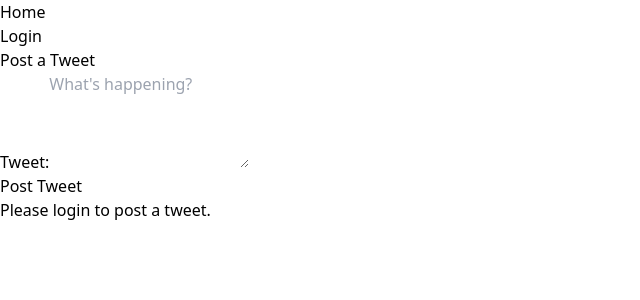
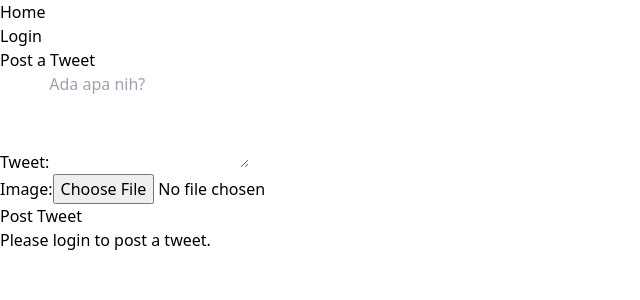
Before and after one commit to atseira/pac05b-twitter_clone_vue, a Vue app: page /post-tweet in a window 1280 px wide. Shown: the top 300 px of the page, without its empty margins (0-640 px from the left). Built offline with nearby package versions, Linux system fonts and the light colour scheme.

Commit message:
add upload picture feature

```diff
--- a/src/components/PostTweetForm.vue
+++ b/src/components/PostTweetForm.vue
@@ -11,11 +11,18 @@
         <div class="rounded-md shadow-sm">
           <div>
             <label for="content" class="sr-only">Tweet:</label>
-            <textarea id="content" v-model="content" rows="4" class="appearance-none rounded-none relative block w-full px-3 py-2 border border-gray-300 placeholder-gray-500 text-gray-900 rounded-md focus:outline-none focus:ring-indigo-500 focus:border-indigo-500 focus:z-10 sm:text-sm" placeholder="What's happening?"></textarea>
+            <textarea id="content" v-model="content" rows="4"
+              class="appearance-none rounded-none relative block w-full px-3 py-2 border border-gray-300 placeholder-gray-500 text-gray-900 rounded-md focus:outline-none focus:ring-indigo-500 focus:border-indigo-500 focus:z-10 sm:text-sm"
+              placeholder="Ada apa nih?"></textarea>
+          </div>
+          <div>
+            <label for="image" class="sr-only">Image:</label>
+            <input type="file" id="image" ref="image" class="mt-2">
           </div>
         </div>
         <div>
-          <button type="submit" :disabled="!userStore.user" class="w-full flex justify-center py-2 px-4 border border-transparent text-sm font-medium rounded-md text-white bg-indigo-600 hover:bg-indigo-700 focus:outline-none focus:ring-2 focus:ring-offset-2 focus:ring-indigo-500">
+          <button type="submit" :disabled="!userStore.user"
+            class="w-full flex justify-center py-2 px-4 border border-transparent text-sm font-medium rounded-md text-white bg-indigo-600 hover:bg-indigo-700 focus:outline-none focus:ring-2 focus:ring-offset-2 focus:ring-indigo-500">
             Post Tweet
           </button>
         </div>
@@ -37,7 +44,6 @@ export default {
   setup() {
     const content = ref('');
     const userStore = useUserStore();
-    console.log('Token:', userStore.token);
     const postTweet = async () => {
       try {
         if (!userStore.user) {  // Check if user is logged in
@@ -46,11 +52,18 @@ export default {
         }
 
         const headers = {
-          'Authorization': `Bearer ${userStore.token}`, // Include the token here
-          'Content-Type': 'application/json',
+          'Authorization': `Bearer ${userStore.token}`,
         };
 
-        await axios.post('http://localhost:5000/api/post-tweet', { content: content.value }, { headers: headers });
+        // Create FormData for image upload
+        const formData = new FormData();
+        formData.append('content', content.value);
+        const imageFile = document.querySelector('#image').files[0];
+        if (imageFile) {
+          formData.append('image', imageFile);
+        }
+
+        await axios.post('http://localhost:5000/api/post-tweet', formData, { headers: headers });
         alert('Tweet posted successfully');
         content.value = '';
       } catch (error) {
--- a/src/components/TweetList.vue
+++ b/src/components/TweetList.vue
@@ -4,6 +4,10 @@
       <div v-for="tweet in tweets" :key="tweet.id" class="bg-white p-6 rounded-lg shadow-md">
         <h2 class="text-xl font-semibold mb-2">{{ tweet.username }}</h2>
         <p class="text-gray-600 mb-2">{{ tweet.content }}</p>
+        <!-- Conditionally display image -->
+        <div v-if="tweet.image_url" class="mb-2">
+          <img :src="tweet.image_url" alt="Tweet image" class="rounded w-full h-auto" />
+        </div>
         <div class="flex items-center">
           <button :disabled="!userStore.user" @click="toggleLike(tweet)"
             :class="{ 'text-blue-500': !tweet.liked, 'text-red-500': tweet.liked }"
@@ -40,7 +44,6 @@ export default {
     await this.fetchTweets();
   },
   methods: {
-    // New method to fetch tweets
     async fetchTweets() {
       try {
         const response = await axios.get(`http://localhost:5000/api/tweets?page=${this.currentPage}&per_page=${this.itemsPerPage}`);
@@ -50,7 +53,6 @@ export default {
         console.error("An error occurred while fetching data: ", error);
       }
     },
-    // Existing toggleLike() method here...
     async toggleLike(tweet) {
       try {
         const headers = {
@@ -74,7 +76,6 @@ export default {
       }
     },
 
-    // New method to change page
     async changePage(newPage) {
       this.currentPage = newPage;
       await this.fetchTweets();
```
